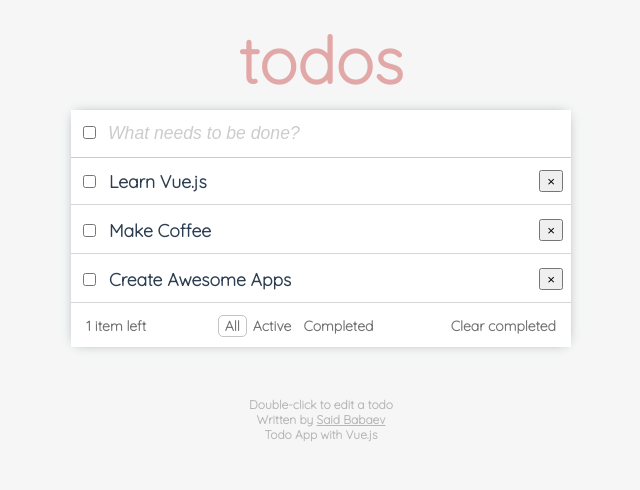
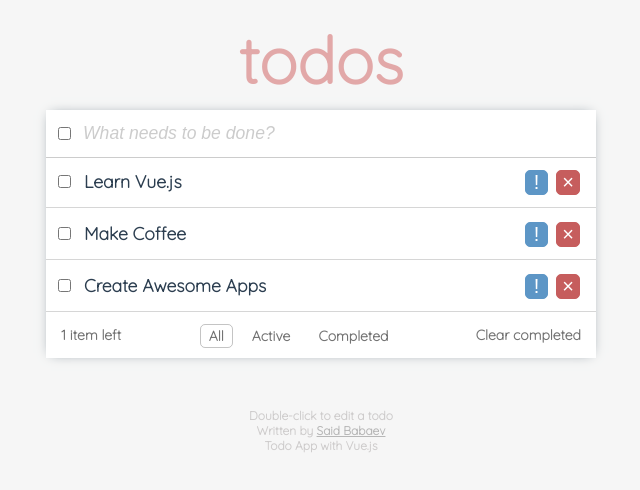
Before and after one commit to sbinfo/vue-todo-app, a Vue app: page / in a window 1280 px wide. Shown: the top 490 px of the page, without its empty margins (319-959 px from the left). Built offline with nearby package versions, Linux system fonts and the light colour scheme.

Commit message:
добавил кнопку приоритетов стилизовал кнопки и подправил верску

```diff
--- a/src/App.vue
+++ b/src/App.vue
@@ -49,12 +49,12 @@ body {
   color: #2c3e50;
 }
 #app {
-  font-family: "Quicksand", sans-serif;
+  font-family: "Quicksand",  sans-serif;
   -webkit-font-smoothing: antialiased;
   -moz-osx-font-smoothing: grayscale;
   text-align: center;
   margin-top: 60px;
-  max-width: 500px;
+  max-width: 550px;
   margin: 0 auto;
 }
 #app h1 {
@@ -70,7 +70,7 @@ body {
       margin-top: 50px;
     font-size: 12px;
     font-weight: bold;
-    color: #b7b7b7;
+    color: #cecccc
 }
 .footer a {
   color: #b7b7b7;
--- a/src/components/AppFooter.vue
+++ b/src/components/AppFooter.vue
@@ -36,6 +36,9 @@
     border: none;
     outline: none;
     cursor: pointer;
+    margin: 0 5px 0 5px;
+    border: 1px solid transparent;
+    padding: 2px 8px;
 }
 .toggle-buttons .active {
     border: 1px solid #7373736b;
@@ -49,4 +52,9 @@
     text-decoration: underline;
 }
 
+.toggle-buttons button:not(.active):hover {
+    border: 1px solid #e2a8a880;
+    border-radius: 5px;
+}
+
 </style>
--- a/src/components/AppHeader.vue
+++ b/src/components/AppHeader.vue
@@ -10,15 +10,18 @@
     border-bottom: 1px solid #ccc;
     padding: 12px;
     overflow: hidden;
+    display: flex;
+    align-items: center;
  }
  .text-form {
-    width: 449px;
+    width: 100%;
     border: none;
     font-size: 1.1rem;
     margin-left: 10px;;
  }
  .select-all {
      margin: 0;
+     position: relative;
  }
  input.text-form:focus {
     outline: none;
--- a/src/components/TodoItem.vue
+++ b/src/components/TodoItem.vue
@@ -1,10 +1,13 @@
 <template>
-    <li>
+    <li class="todo-item">
         <span>
             <input type="checkbox">
             <strong>{{ todo.title }}</strong>
         </span>
-        <button>&times;</button>
+        <div class="buttons">
+            <button class="priority-todo">!</button>
+            <button class="delete-todo">&times;</button>
+        </div>
     </li>
 </template>
 
@@ -20,7 +23,7 @@ export default {
 </script>
 
 <style>
-li {
+li.todo-item {
     display: flex;
     justify-content: space-between;
     margin-bottom:2px;
@@ -29,7 +32,24 @@ li {
     padding: 12px 8px;
 }
 
-li strong {
+li.todo-item strong {
     margin-left: 10px;
 }
+li.todo-item .buttons button {
+    color: #fff;
+    border-radius: 5px;
+    font-size: 20px;
+    margin-right: 8px;
+    cursor: pointer;
+}
+li.todo-item button.delete-todo {
+    background: #c65d5d;
+    border: 1px solid #c65d5d;
+    padding: 0 5px;
+}
+li.todo-item button.priority-todo {
+        background: #5d96c6;
+    border: 1px solid #5d96c6;
+    padding: 0px 8px;
+}
 </style>
```
